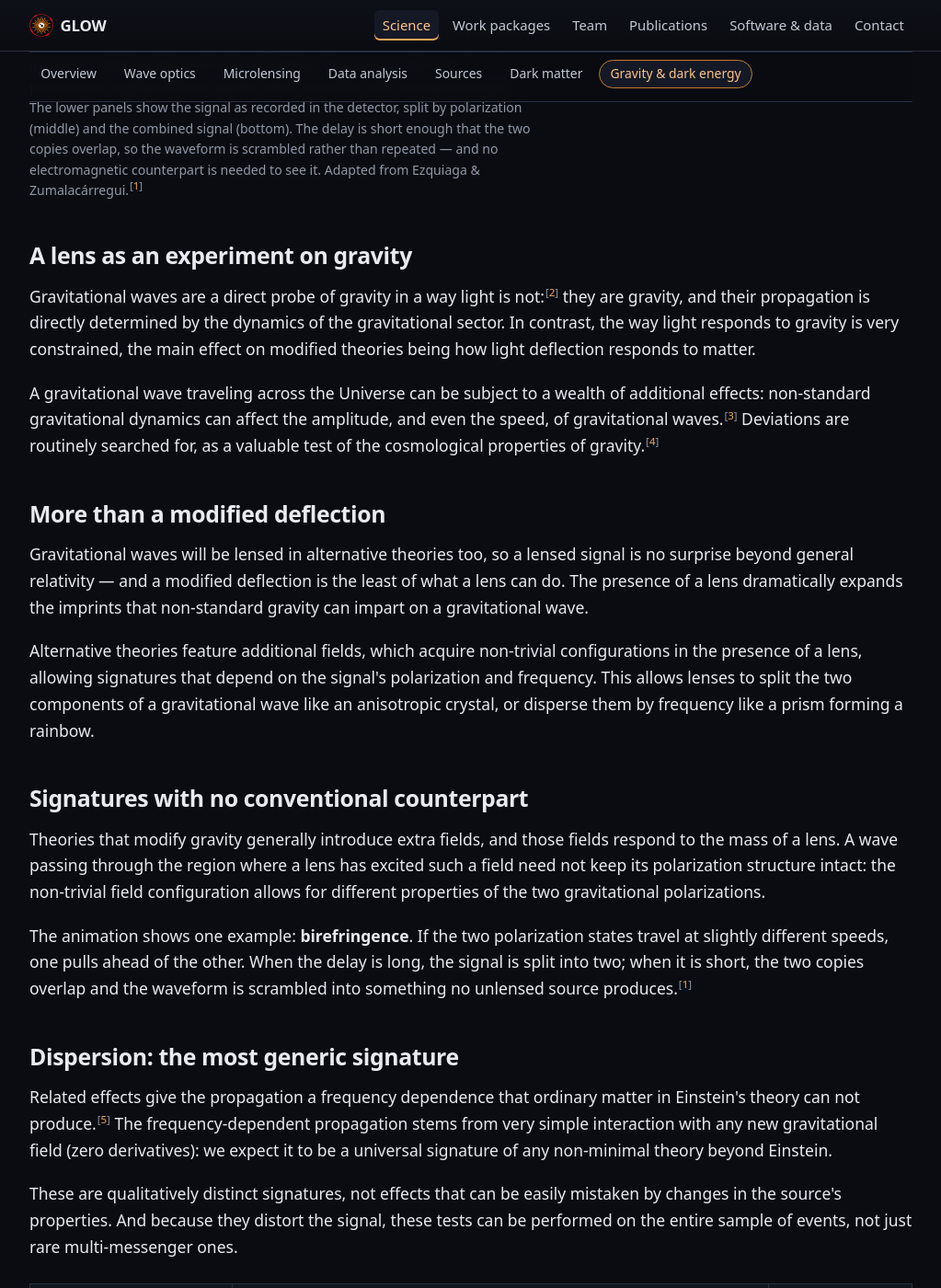
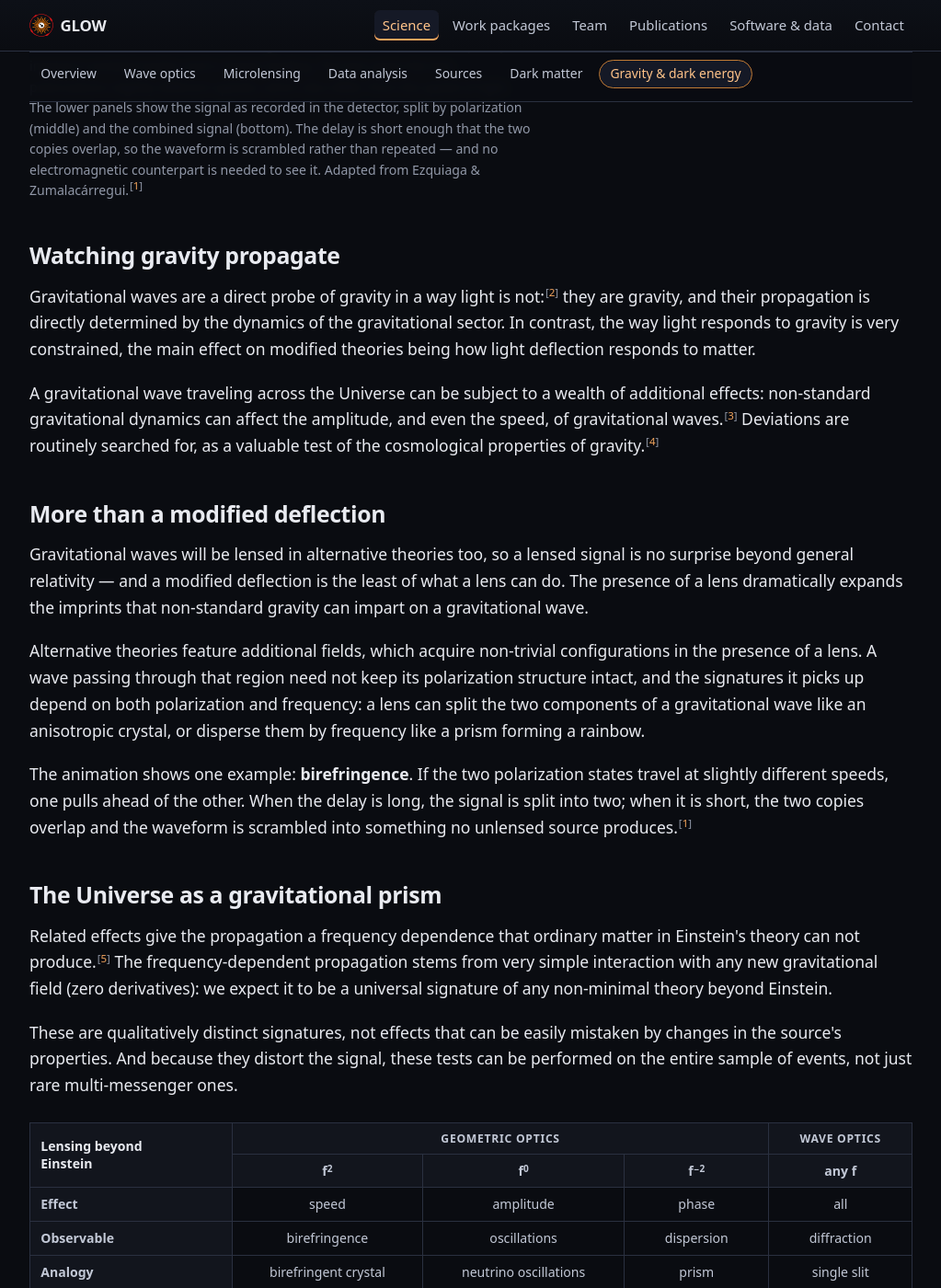
Before and after one commit to glow-astro/website, a Jekyll site: the page built from testing-gravity.html, in a window 1280 px wide and 1400 px high, scrolled down 997 px. Shown: the whole window at 92% size, without its empty margins (128-1151 px from the left). Built offline with Jekyll 4.4.1, drawn with Linux system fonts in a browser that asks for light colours; grey boxes are pictures that could not be loaded.

Commit message:
Testing gravity: four sections, weighted like dark-matter
Five sections of two paragraphs each read as an outline rather than a
page. Four now, weighted the way dark-matter is -- a short opener, two
long middle sections, a short close: 114 / 179 / 193 / 118 words
against dark-matter's 329 / 228 / 308 / 120.

The first section lost "lens" from its title. Both its paragraphs are
about propagation across a homogeneous Universe; the lens does not
appear until the section after it. It is "Watching gravity propagate".

The dispersion section took the prism, which is the owner's own phrase
from a comment on an earlier round: "The Universe as a gravitational
prism". It was offered there as a title for the first section, where it
would have described nothing; here it names the effect the section is
about, and pays off the analogy the section before it sets up.

The merge behind the longer middle section: "Alternative theories
feature additional fields..." and "Theories that modify gravity
generally introduce extra fields..." were the same claim twice, which
only became visible once the two sections holding them became one. They
are now one paragraph -- the owner's sentence, keeping "need not keep
its polarization structure intact" from the older one because that is
the specific the rest of it needs.

Co-Authored-By: Claude Opus 5 <noreply@anthropic.com>
Claude-Session: https://claude.ai/code/session_01L7GT62S61eYxRuSFTmWGfu

```diff
--- a/testing-gravity.html
+++ b/testing-gravity.html
@@ -25,8 +25,8 @@ topic_id: testing-gravity
 {% include topicnav.html %}
 
 {% include topic-figure.html topic=t %}
-<section class="section" id="why" aria-labelledby="why-heading">
-  <h2 id="why-heading">A lens as an experiment on gravity</h2>
+<section class="section" id="propagation" aria-labelledby="propagation-heading">
+  <h2 id="propagation-heading">Watching gravity propagate</h2>
   <p>
     Gravitational waves are a direct probe of gravity in a way light is
     not:{% include cite.html key="gw150914" %} they are gravity, and their
@@ -56,21 +56,11 @@ topic_id: testing-gravity
   </p>
   <p>
     Alternative theories feature additional fields, which acquire non-trivial
-    configurations in the presence of a lens, allowing signatures that depend on
-    the signal's polarization and frequency. This allows lenses to split the two
+    configurations in the presence of a lens. A wave passing through that region
+    need not keep its polarization structure intact, and the signatures it picks
+    up depend on both polarization and frequency: a lens can split the two
     components of a gravitational wave like an anisotropic crystal, or disperse
     them by frequency like a prism forming a rainbow.
-  </p>
-</section>
-
-<section class="section" id="signatures" aria-labelledby="signatures-heading">
-  <h2 id="signatures-heading">Signatures with no conventional counterpart</h2>
-  <p>
-    Theories that modify gravity generally introduce extra fields, and those
-    fields respond to the mass of a lens. A wave passing through the region
-    where a lens has excited such a field need not keep its polarization
-    structure intact: the non-trivial field configuration allows for different
-    properties of the two gravitational polarizations.
   </p>
   <p>
     The animation shows one example: <strong>birefringence</strong>. If the two
@@ -82,8 +72,8 @@ topic_id: testing-gravity
   </p>
 </section>
 
-<section class="section" id="frequency" aria-labelledby="frequency-heading">
-  <h2 id="frequency-heading">Dispersion: the most generic signature</h2>
+<section class="section" id="prism" aria-labelledby="prism-heading">
+  <h2 id="prism-heading">The Universe as a gravitational prism</h2>
   <p>
     Related effects give the propagation a frequency dependence that ordinary
     matter in Einstein's theory can not
```
